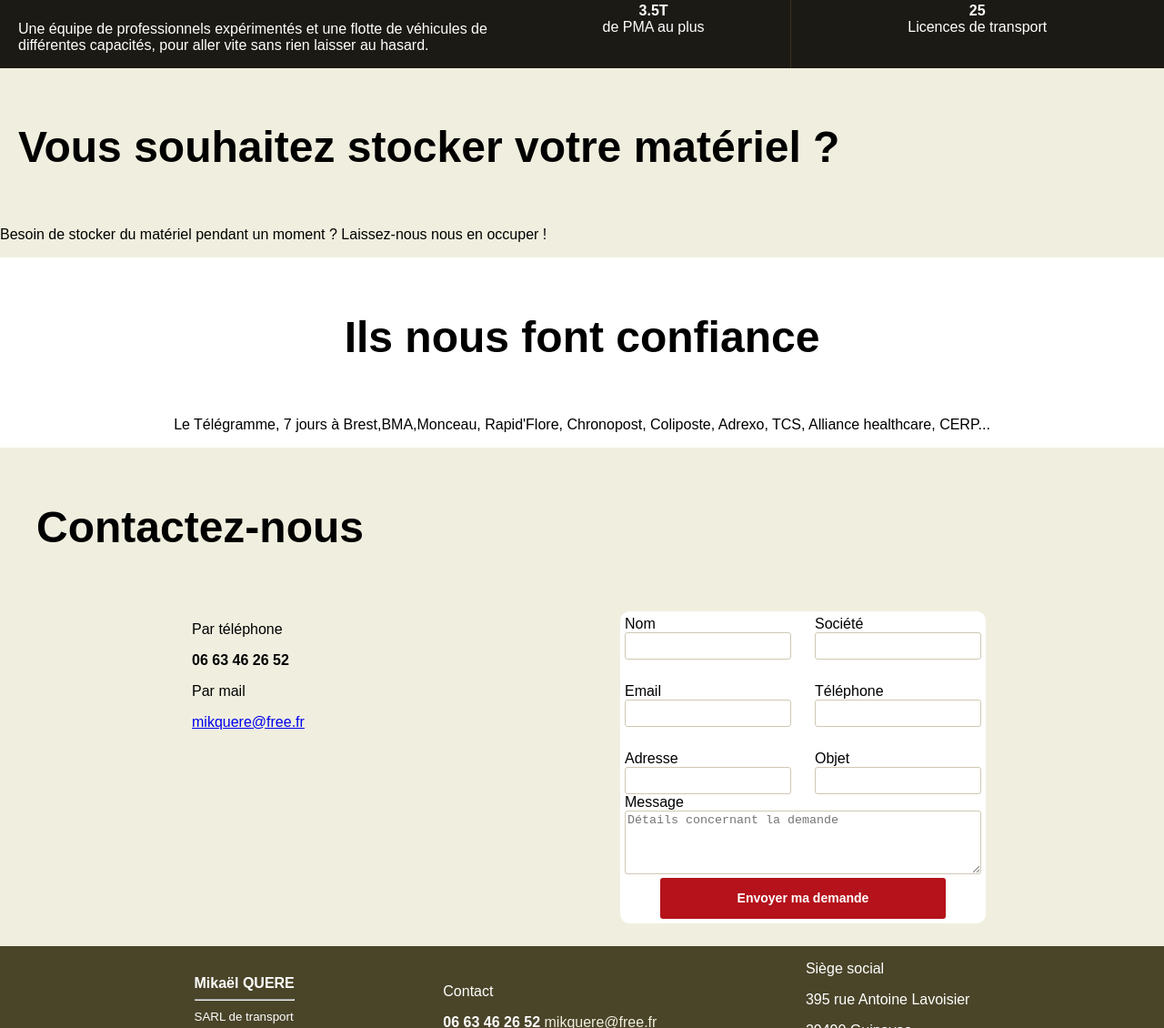
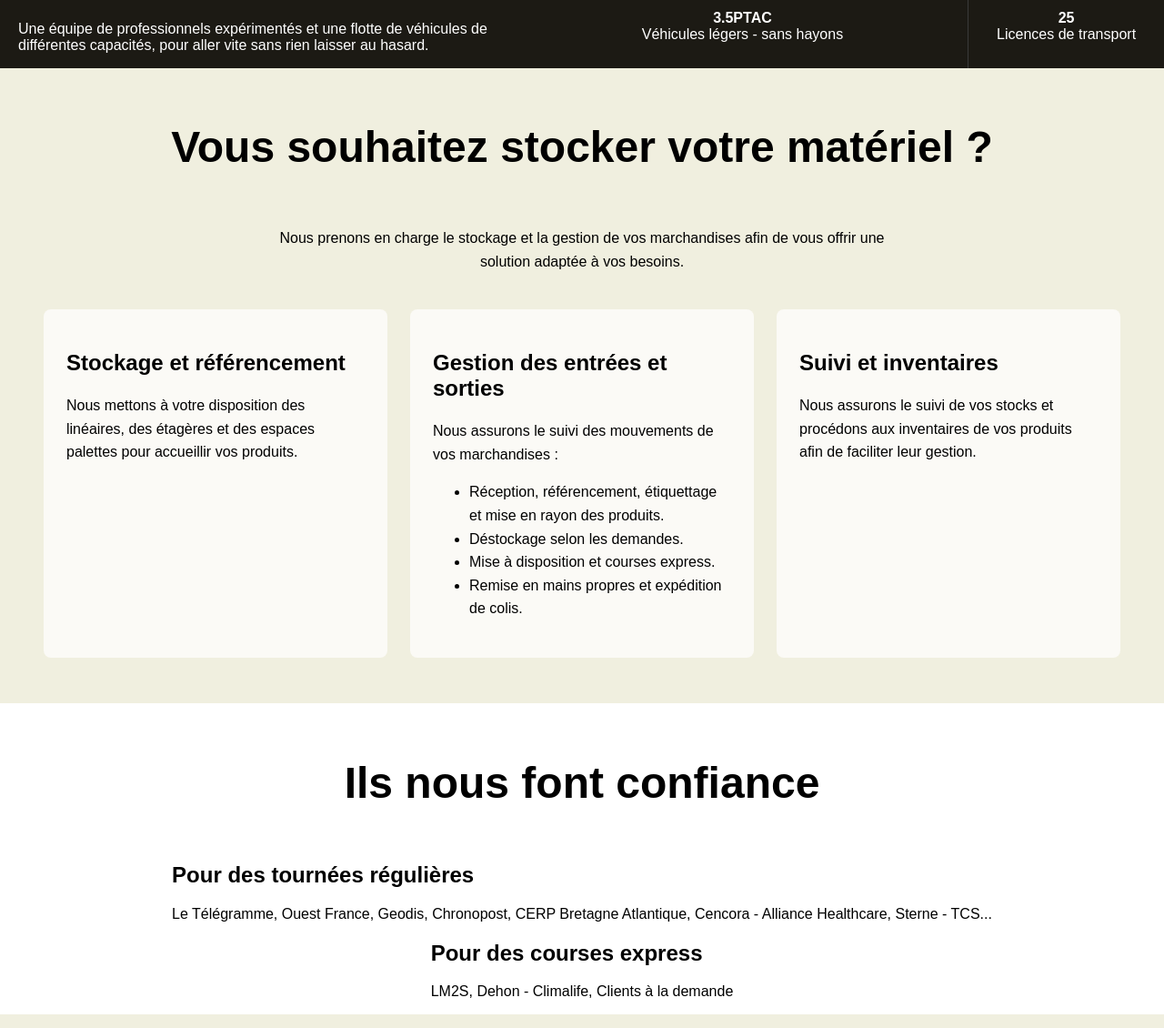
Before and after one commit to SaintNevinolas/MikQuere, a plain HTML site: page index.html in a window 1280 px wide. Shown: the part 1670-2800 px from the top of the page at 91% size. Drawn offline with Linux system fonts and the light colour scheme.

Commit message:
Updated values to match real informations, Stock section, Updated brown colour for gray

```diff
--- a/index.html
+++ b/index.html
@@ -14,7 +14,7 @@
         <a href="#top" >
             <b>Mikaël QUERE</b>
             <hr>
-            <small>SARL de transport</small>
+            <small>Transport</small>
         </a>
         <nav>
             <a href="" >Solutions</a>
@@ -34,7 +34,7 @@
             <div>
                 <h1 class="reveal">Courses express urgentes et tournées régulières</h1>
                 <p class="reveal">Un colis, un pli, du matériel à livrer en urgence ou chaque semaine ?
-                    Courses, tournées dédiées ou messagerie : notre équipe s’en charge, dans le respect de vos délais.</p>
+                    Courses, tournées dédiées ou messagerie : notre équipe s’en charge, dans le respect de vos délais et procédures.</p>
                     <div class="button_row">
                         <button class="reveal">Demander un devis</button>
                         <button class="reveal">06&nbsp;63&nbsp;46&nbsp;26&nbsp;52</button>
@@ -92,12 +92,12 @@
                 <!-- <table class="reveal"> -->
                     <ul class="reveal table_wrap size_16">
                         <li>Colis<hr></li>
-                        <li>Matériel Nucléaire<hr></li>
-                        <li>Fleurs<hr></li>
+                        <li>Composants informatiques<hr></li>
+                        <li>Bouteilles de gaz<hr></li>
                         <li>Matériel médical<hr></li>
                         <li>Presse<hr></li>
+                        <li>Pli et appels d'offres<hr></li>
                         <li>Matériel divers<hr></li>
-                        <li>Pli et appels d'offres<hr></li>
                         <li>Et selon vos demandes...<hr></li>
                     </ul>
                 <!-- </table> -->
@@ -114,7 +114,8 @@
                 <tr>
                     <td>
                         <div class="wrap">
-                            <b>Mobiles</b><span>De Brest à XXX</span>
+                            <b>Secteurs d'interventions</b><span>Agglomération Brestoise, Finistère, Côtes d'Armor,
+                                </span><span>Morbihan, Ile et Vilaine et courses à la demandes</span>
                         </div>
                     </td>
                     <td>
@@ -126,7 +127,7 @@
                 <tr>
                     <td>
                         <div class="wrap">
-                            <b>3.5T</b><span>de PMA au plus</span>
+                            <b>3.5PTAC</b><span>Véhicules légers - sans hayons</span>
                         </div>
                     </td>
                     <td>
@@ -138,19 +139,72 @@
             </table>
         </section>
 
-        <section class="Stock">
-            <div>
-                <h1 class="reveal">Vous souhaitez stocker votre matériel ?</h1>
-                <p class="reveal">
-                    Besoin de stocker du matériel pendant un moment ? Laissez-nous nous en occuper !
+
+<section class="Stock" id="Stock">
+    <div class="Stock_container">
+
+        <div class="Stock_intro">
+            <h1 class="reveal">
+                Vous souhaitez stocker votre matériel ?
+            </h1>
+
+            <p class="reveal">
+                Nous prenons en charge le stockage et la gestion
+                de vos marchandises afin de vous offrir une
+                solution adaptée à vos besoins.
+            </p>
+        </div>
+
+        <div class="Stock_services">
+
+            <article class="Stock_card reveal">
+                <h2>Stockage et référencement</h2>
+                <p>
+                    Nous mettons à votre disposition des linéaires,
+                    des étagères et des espaces palettes pour
+                    accueillir vos produits.
                 </p>
-            </div>
-        </section>
+            </article>
+
+            <article class="Stock_card reveal">
+                <h2>Gestion des entrées et sorties</h2>
+                <p>
+                    Nous assurons le suivi des mouvements
+                    de vos marchandises :
+                </p>
+                <ul>
+                    <li>Réception, référencement, étiquettage et mise en rayon des produits.</li>
+                    <li>Déstockage selon les demandes.</li>
+                    <li>Mise à disposition et courses express.</li>
+                    <li>Remise en mains propres et expédition de colis.</li>
+                </ul>
+            </article>
+
+            <article class="Stock_card reveal">
+                <h2>Suivi et inventaires</h2>
+                <p>
+                    Nous assurons le suivi de vos stocks et
+                    procédons aux inventaires de vos produits
+                    afin de faciliter leur gestion.
+                </p>
+            </article>
+
+        </div>
+    </div>
+</section>
+
 
         <section id="References" class="Confiance">
             <h1 class="reveal">Ils nous font confiance</h1>
-            <p class="reveal">Le Télégramme, 7 jours à Brest,BMA,Monceau, Rapid'Flore, Chronopost, Coliposte, Adrexo, TCS,
-            Alliance healthcare, CERP...</p>
+            <div>
+                <h2>Pour des tournées régulières</h2>
+                <p class="reveal">Le Télégramme, Ouest France, Geodis, Chronopost, CERP Bretagne Atlantique, Cencora - Alliance Healthcare, Sterne - TCS...</p>
+            </div>
+            <div>
+                <h2>Pour des courses express</h2>
+                <p class="reveal">LM2S, Dehon - Climalife, Clients à la demande</p>
+            </div>
+
         </section>
 
         <section id="Contact" class="Contact">
@@ -204,11 +258,11 @@
     </main>
     <footer>
         <div class="footerwrap">
-            <div>
+            <a href="#top">
                 <b>Mikaël QUERE</b>
                 <hr>
-                <small>SARL de transport</small>
-            </div>
+                <small>Transport</small>
+            </a>
             <div>
                 <p>Contact</p>
                 <b>06&nbsp;63&nbsp;46&nbsp;26&nbsp;52</b>
@@ -223,13 +277,13 @@
         <hr>
         <div class="footerwrap">
             <div>
-                <p>SARL Mikaël Quere, SIREN 790 746 846</p>
+                <p>SARL Mikaël Quéré, SIREN 790 746 846</p>
             </div>
             <div>
                 <p>Responsable de la publication : Mikaël QUERE</p>
             </div>
             <div>
-                <p>© 2026 Mikaël Quere Transport</p>
+                <p>© 2026 Mikaël Quéré Transport</p>
             </div>
         </div>
     </footer>
--- a/style.css
+++ b/style.css
@@ -1,7 +1,7 @@
 :root{
     --ink:#1c1a14; --soft:#3e3b31; --muted:#5f5b4f;
     --paper:#f0efdf; --surface:#fbfaf6; --sable:#e8e4d6; --line:#d6d0bd;
-    --olive:#4a4529; --olive-2:#37331d; --olive-3:#5c5636; --on-olive:#f2efe4; --on-olive-soft:#cfc9b2;
+    --olive:#555555; --olive-2:#3a3a3a; --olive-3:#707070; --on-olive:#f5f5f5; --on-olive-soft:#d6d6d6;
     --red:#b5121b; --red-h:#930e16;
     --wrap:1200px; --gut:clamp(16px,5vw,48px);
 }
@@ -19,6 +19,28 @@ a[href="#top"],a[href="#top"]:link,a[href="#top"]:hover,
 a[href="#top"]:visited,a[href="#top"]:active{
     text-decoration: none;
     color: #000000;
+    display: flex;
+    flex-direction: column;
+    text-align: center;
+}
+a[href="#top"] hr {
+    width: 100%;
+    border: none;
+    border-top: 1px solid #000000;
+    margin: 4px 0;
+}
+.footerwrap a[href="#top"]{
+    text-decoration: none;
+    color: #FFFFFF;
+    display: flex;
+    flex-direction: column;
+    text-align: center;
+}
+.footerwrap a hr{
+    width: 100%;
+    border: none;
+    border-top: 1px solid #FFFFFF;
+    margin: 4px 0;
 }
 .headerwrap{
     display:flex;
@@ -199,10 +221,6 @@ h1{
     padding: 0 60px 0 60px;
     font-size: 20px;
 }
-.Stock{
-    background-color: var(--paper);
-    display: flex;
-}
 .button_row{
     padding: 0 0 0 60px;
     display: flex;
@@ -220,7 +238,7 @@ input,textarea{
     background:#fff;
 }
 footer{
-    background-color: var(--olive);
+    background-color: #000000;
     color: #FFFFFF;
     padding: 0 50px 0 50px;
 }
@@ -241,3 +259,49 @@ footer a:hover {
 .size_26{
     font-size: 32px;
 }
+
+
+/* STOCK */
+
+.Stock {
+    display: flex;
+    background-color: var(--paper);
+    padding: 0 var(--gut) 50px var(--gut);
+}
+
+.Stock_container {
+    max-width: var(--wrap);
+    margin: auto;
+}
+
+.Stock_intro {
+    text-align: center;
+    margin-bottom: 40px;
+}
+
+.Stock_intro p {
+    max-width: 700px;
+    margin: auto;
+    line-height: 1.6;
+}
+
+.Stock_services {
+    display: grid;
+    grid-template-columns: repeat(3, minmax(0, 1fr));
+    gap: 25px;
+}
+
+.Stock_card {
+    background-color: var(--surface);
+    padding: 25px;
+    border-radius: 8px;
+}
+
+/* .Stock_card h2 {
+    color: var(--olive);
+} */
+
+.Stock_card p,
+.Stock_card li {
+    line-height: 1.6;
+}
```
